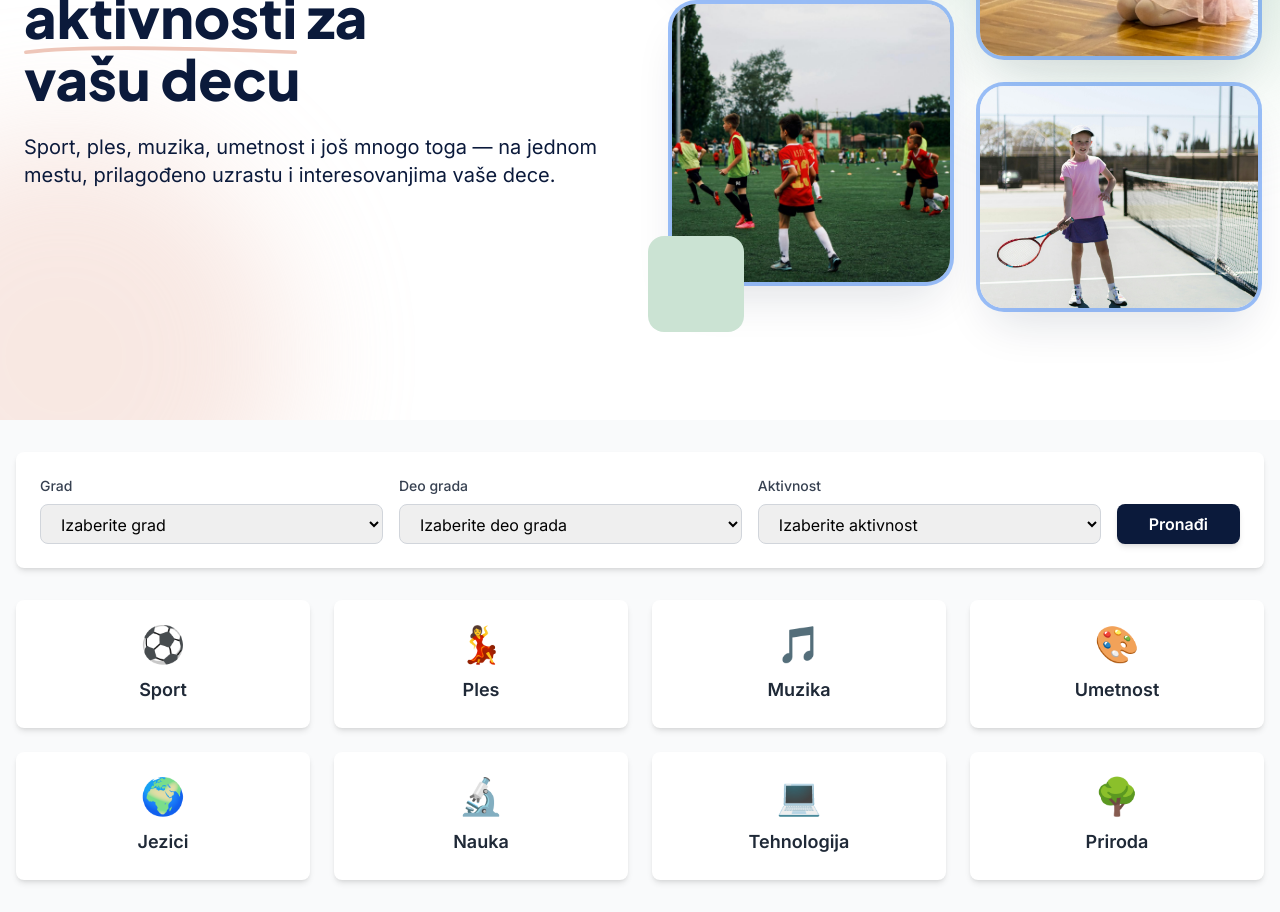
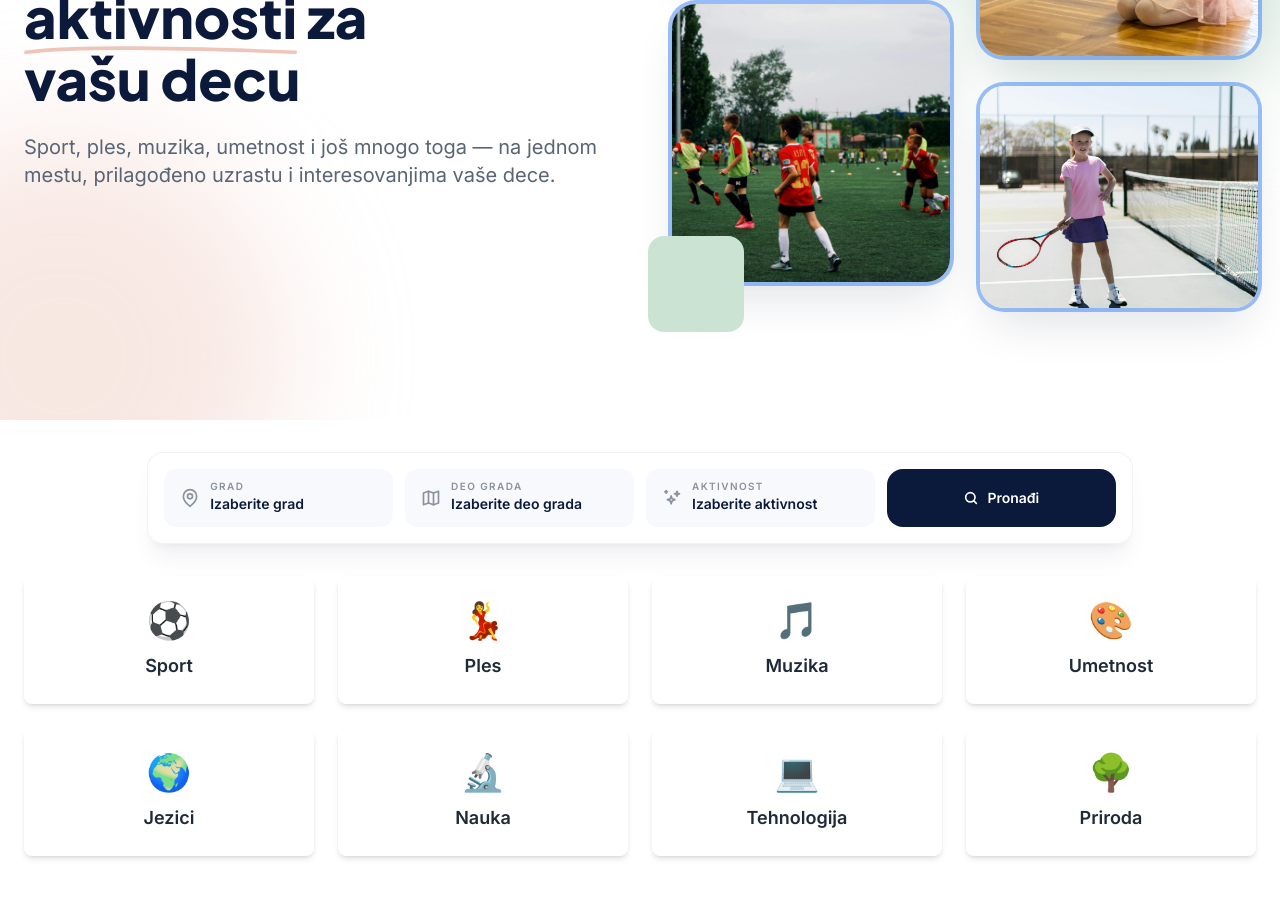
Before and after one commit to jasminafabijan/activekids, a React (Vite) app: page / in a window 1280 px wide. Shown: the part 440-1352 px from the top of the page. After the commit the page ends 1328 px from the top, so only its background shows below. Built offline with nearby package versions, Linux system fonts and the light colour scheme.

Commit message:
Search panel design

```diff
--- a/src/components/FiltersBar.tsx
+++ b/src/components/FiltersBar.tsx
@@ -9,6 +9,72 @@ interface FilterValues {
   partOfCity: string
   activity: string
 }
+
+const LocationIcon = () => (
+  <svg
+    aria-hidden="true"
+    className="search-field-icon h-5 w-5"
+    viewBox="0 0 24 24"
+    fill="none"
+    stroke="currentColor"
+    strokeWidth="2"
+    strokeLinecap="round"
+    strokeLinejoin="round"
+  >
+    <path d="M20 10c0 6-8 12-8 12s-8-6-8-12a8 8 0 0 1 16 0Z" />
+    <circle cx="12" cy="10" r="3" />
+  </svg>
+)
+
+const MapIcon = () => (
+  <svg
+    aria-hidden="true"
+    className="search-field-icon h-5 w-5"
+    viewBox="0 0 24 24"
+    fill="none"
+    stroke="currentColor"
+    strokeWidth="2"
+    strokeLinecap="round"
+    strokeLinejoin="round"
+  >
+    <path d="M3 6l6-2 6 2 6-2v14l-6 2-6-2-6 2V6Z" />
+    <path d="M9 4v14" />
+    <path d="M15 6v14" />
+  </svg>
+)
+
+const SparklesIcon = () => (
+  <svg
+    aria-hidden="true"
+    className="search-field-icon h-5 w-5"
+    viewBox="0 0 24 24"
+    fill="none"
+    stroke="currentColor"
+    strokeWidth="2"
+    strokeLinecap="round"
+    strokeLinejoin="round"
+  >
+    <path d="M9.94 15.5 11 19l1.06-3.5L15.5 14l-3.44-1.06L11 9.5 9.94 13 6.5 14l3.44 1.5Z" />
+    <path d="M18 4 18.8 6.2 21 7l-2.2.8L18 10l-.8-2.2L15 7l2.2-.8L18 4Z" />
+    <path d="M5 3 5.4 4.2 6.6 4.6 5.4 5 5 6.2 4.6 5 3.4 4.6 4.6 4.2 5 3Z" />
+  </svg>
+)
+
+const SearchIcon = () => (
+  <svg
+    aria-hidden="true"
+    className="h-4 w-4"
+    viewBox="0 0 24 24"
+    fill="none"
+    stroke="currentColor"
+    strokeWidth="2.5"
+    strokeLinecap="round"
+    strokeLinejoin="round"
+  >
+    <circle cx="11" cy="11" r="7" />
+    <path d="m20 20-3.5-3.5" />
+  </svg>
+)
 
 const FiltersBar = ({ onFilterChange }: FiltersBarProps) => {
   const [filters, setFilters] = useState<FilterValues>({
@@ -32,17 +98,20 @@ const FiltersBar = ({ onFilterChange }: FiltersBarProps) => {
   }
 
   return (
-    <div className="bg-white rounded-lg shadow-md p-6 mb-8">
-      <div className="flex flex-col md:flex-row gap-4 items-end">
-        <div className="flex-1 w-full">
-          <label htmlFor="city" className="block text-sm font-medium text-gray-700 mb-2">
+    <section className="search-bar" aria-label="Pretraga aktivnosti">
+      <div className="search-bar-panel">
+        <div className="search-bar-grid">
+          <div className="search-field">
+            <LocationIcon />
+            <div className="search-field-content">
+              <label htmlFor="city" className="search-field-label">
                 Grad
               </label>
               <select
                 id="city"
                 value={filters.city}
                 onChange={(e) => handleChange('city', e.target.value)}
-            className="w-full px-4 py-2 border border-gray-300 rounded-lg focus:ring-2 focus:ring-blue-500 focus:border-blue-500 outline-none transition-all"
+                className="search-field-select"
               >
                 <option value="">Izaberite grad</option>
                 {cities.map((city) => (
@@ -52,16 +121,19 @@ const FiltersBar = ({ onFilterChange }: FiltersBarProps) => {
                 ))}
               </select>
             </div>
+          </div>
 
-        <div className="flex-1 w-full">
-          <label htmlFor="partOfCity" className="block text-sm font-medium text-gray-700 mb-2">
+          <div className="search-field">
+            <MapIcon />
+            <div className="search-field-content">
+              <label htmlFor="partOfCity" className="search-field-label">
                 Deo grada
               </label>
               <select
                 id="partOfCity"
                 value={filters.partOfCity}
                 onChange={(e) => handleChange('partOfCity', e.target.value)}
-            className="w-full px-4 py-2 border border-gray-300 rounded-lg focus:ring-2 focus:ring-blue-500 focus:border-blue-500 outline-none transition-all"
+                className="search-field-select"
               >
                 <option value="">Izaberite deo grada</option>
                 {partsOfCity.map((part) => (
@@ -71,16 +143,19 @@ const FiltersBar = ({ onFilterChange }: FiltersBarProps) => {
                 ))}
               </select>
             </div>
+          </div>
 
-        <div className="flex-1 w-full">
-          <label htmlFor="activity" className="block text-sm font-medium text-gray-700 mb-2">
+          <div className="search-field lg-wide:col-span-1">
+            <SparklesIcon />
+            <div className="search-field-content">
+              <label htmlFor="activity" className="search-field-label">
                 Aktivnost
               </label>
               <select
                 id="activity"
                 value={filters.activity}
                 onChange={(e) => handleChange('activity', e.target.value)}
-            className="w-full px-4 py-2 border border-gray-300 rounded-lg focus:ring-2 focus:ring-blue-500 focus:border-blue-500 outline-none transition-all"
+                className="search-field-select"
               >
                 <option value="">Izaberite aktivnost</option>
                 {activities.map((activity) => (
@@ -90,15 +165,15 @@ const FiltersBar = ({ onFilterChange }: FiltersBarProps) => {
                 ))}
               </select>
             </div>
+          </div>
 
-        <button
-          onClick={handleSearch}
-          className="btn-primary w-full md:w-auto px-8 py-2 font-semibold rounded-lg focus:outline-none transition-all shadow-md hover:shadow-lg"
-        >
+          <button type="button" onClick={handleSearch} className="search-submit md:col-span-2 lg-wide:col-span-1">
+            <SearchIcon />
             Pronađi
           </button>
         </div>
       </div>
+    </section>
   )
 }
 
--- a/src/components/Hero.tsx
+++ b/src/components/Hero.tsx
@@ -37,7 +37,7 @@ const Hero = () => {
             </span>
             <span>vašu decu</span>
           </h1>
-          <p className="max-w-xl text-lg text-primary md:text-xl">
+          <p className="max-w-xl text-lg text-muted md:text-xl">
             Sport, ples, muzika, umetnost i još mnogo toga — na jednom mestu, prilagođeno uzrastu i interesovanjima vaše dece.
           </p>
         </div>
--- a/src/components/HomePage.tsx
+++ b/src/components/HomePage.tsx
@@ -13,10 +13,10 @@ const HomePage = () => {
   }
 
   return (
-    <div className="min-h-screen bg-gray-50 pt-20">
+    <div className="min-h-screen bg-white pt-20">
       <Navbar />
       <Hero />
-      <div className="container mx-auto px-4 py-8">
+      <div className="mx-auto max-w-7xl px-4 py-8 sm:px-6">
         <FiltersBar />
         <CategoryCards onCategorySelect={handleCategorySelect} />
       </div>
--- a/src/components/Navbar.tsx
+++ b/src/components/Navbar.tsx
@@ -2,7 +2,7 @@ import logo from '../assets/images/logo.png'
 
 const Navbar = () => {
   return (
-    <nav className="fixed top-0 left-0 right-0 z-50 bg-white/80 backdrop-blur-md border-b border-gray-200">
+    <nav className="fixed top-0 left-0 right-0 z-50 bg-white/80 backdrop-blur-md border-b">
       <div className="container mx-auto px-4 py-4 flex items-center justify-between gap-6">
         <div className="flex items-center gap-2">
           <img
--- a/src/index.css
+++ b/src/index.css
@@ -20,17 +20,30 @@
         font-family: var(--font-heading);
         font-weight: 800;
     }
+
+    *,
+    ::before,
+    ::after {
+        border-color: var(--border);
+    }
 }
 
 :root {
     --font-sans: 'Inter', system-ui, sans-serif;
     --font-heading: 'Plus Jakarta Sans', system-ui, sans-serif;
-    --mint: #c6dfd0;
+    --text-muted: #596475;
+    --border: #e3e8ef;
+    --surface-muted: #f8f9fc;
     --mint: #cbe3d3;
+    --text-gray: #8a929e;
 
     --peach: #eec6b9;
     --shadow-card: 0 24px 48px -12px rgba(11, 26, 59, 0.14);
+    --shadow-panel: 0 4px 6px -1px rgb(0 0 0 / 0.1), 0 2px 4px -2px rgb(0 0 0 / 0.1);
     --radius: 1rem;
+    --radius-panel: 28px;
+    --radius-search-panel: 16px;
+    --radius-search-field: 12px;
 }
 
 @layer components {
@@ -79,4 +92,86 @@
         font-size: clamp(2rem, 2.5vw + 1.5rem, 4rem);
         line-height: 1.1;
     }
+
+    .panel-card {
+        @apply bg-white p-6 mb-8;
+        border: 1px solid var(--border);
+        border-radius: var(--radius-panel);
+        box-shadow: var(--shadow-panel);
     }
+
+    .search-bar {
+        @apply mx-auto mb-8 w-full lg-wide:w-4/5;
+    }
+
+    .search-bar-panel {
+        @apply bg-white p-3 sm:p-4;
+        border: 1px solid rgba(11, 26, 59, 0.05);
+        border-radius: var(--radius-search-panel);
+        box-shadow:
+            0 20px 25px -5px rgba(11, 26, 59, 0.05),
+            0 8px 10px -6px rgba(11, 26, 59, 0.05);
+    }
+
+    .search-bar-grid {
+        @apply grid grid-cols-1 gap-3 md:grid-cols-2 lg-wide:grid-cols-4;
+    }
+
+    .search-field {
+        @apply relative flex min-w-0 items-center gap-2.5 px-4;
+        height: 58px;
+        border-radius: var(--radius-search-field);
+        background-color: var(--surface-muted);
+    }
+
+    .search-field-icon {
+        @apply shrink-0;
+        color: var(--text-gray);
+    }
+
+    .search-field-content {
+        @apply min-w-0 flex-1;
+    }
+
+    .search-field-label {
+        @apply mb-0 block text-[10px] font-semibold uppercase leading-none tracking-[0.14em];
+        color: var(--text-gray);
+    }
+
+    .search-field-select {
+        @apply w-full cursor-pointer appearance-none border-0 bg-transparent p-0 text-sm font-semibold leading-tight text-primary outline-none;
+        background-image: none;
+    }
+
+    .search-bar-panel .search-field-select::-ms-expand {
+        display: none;
+    }
+
+    .search-field-select option {
+        color: var(--text-muted);
+        font-weight: 500;
+    }
+
+    .search-submit {
+        @apply inline-flex w-full items-center justify-center gap-2 rounded-2xl bg-primary px-6 text-sm font-semibold text-white transition-all;
+        height: 58px;
+    }
+
+    .search-submit:active {
+        transform: translateY(1px);
+    }
+
+    .search-submit:focus-visible {
+        @apply outline-none ring-2 ring-primary ring-offset-2;
+    }
+}
+
+@layer utilities {
+    .text-gray {
+        color: var(--text-gray);
+    }
+
+    .text-muted {
+        color: var(--text-muted);
+    }
+}
--- a/tailwind.config.js
+++ b/tailwind.config.js
@@ -10,6 +10,7 @@ export default {
             primary: "#0B1A3B",
             secondary: "#7C3AED",
             accent: "#F59E0B",
+            muted: 'var(--text-muted)',
             mint: "var(--mint)",
             peach: "var(--peach)",
         },
@@ -20,6 +21,12 @@ export default {
             sans: ['var(--font-sans)'],
             heading: ['var(--font-heading)'],
         },
+        borderColor: {
+            DEFAULT: 'var(--border)',
+        },
+        screens: {
+            'lg-wide': '1200px',
+        },
     },
   },
   plugins: [],
```
Lines whose indentation alone changed are shown as unchanged.
